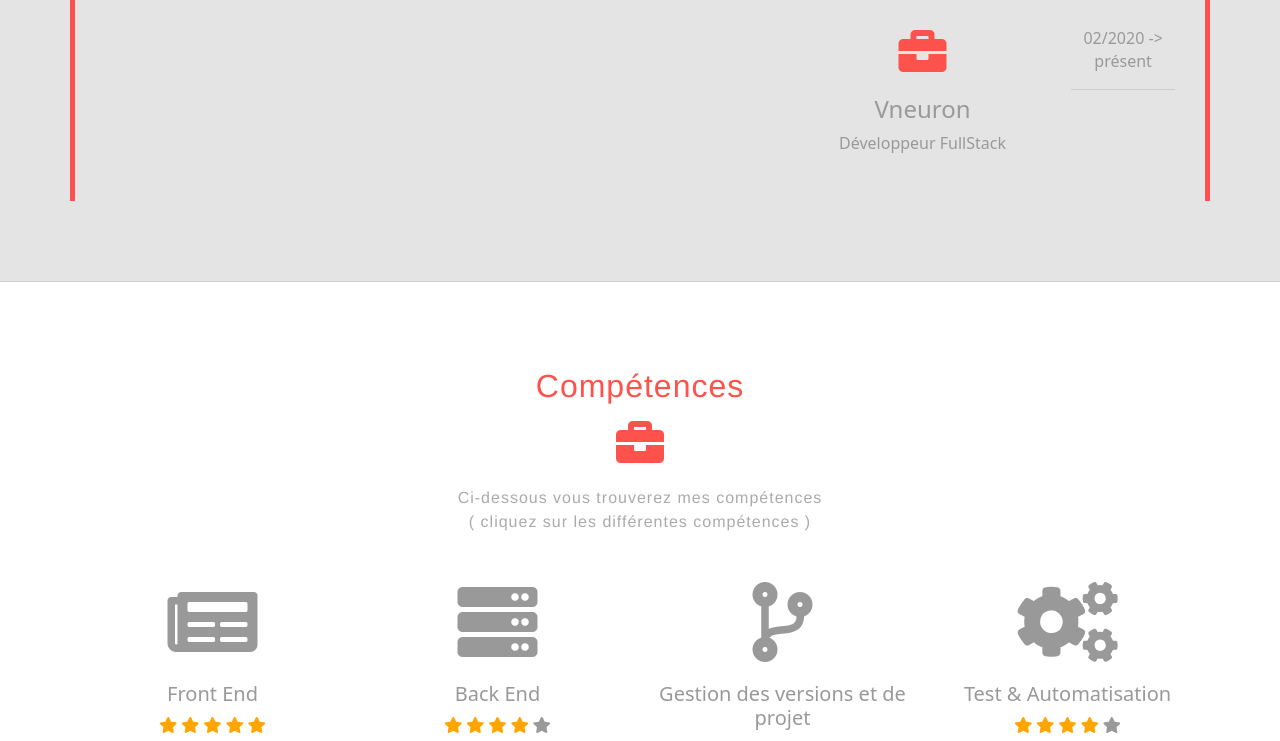
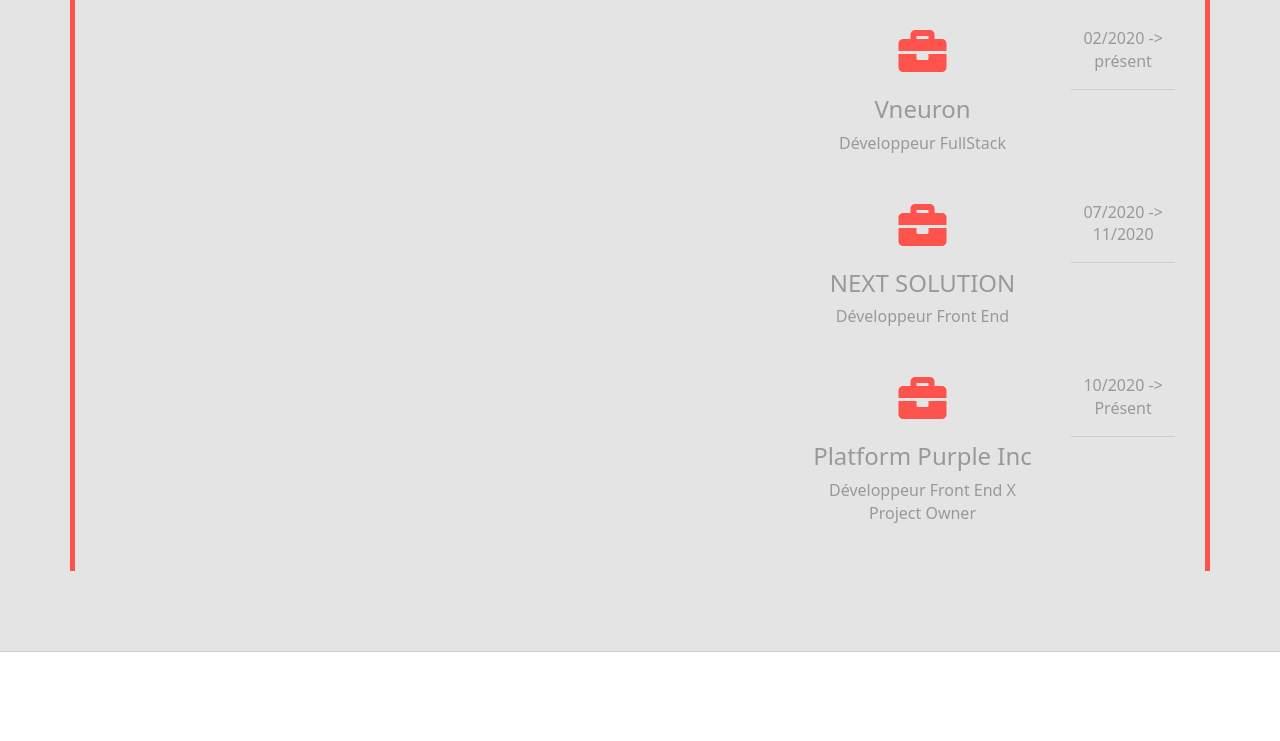
Before and after one commit to JawherHamza/JawherHamza.github.io, a plain HTML site: page index.html in a window 1280 px wide. Shown: the part 2488-3229 px from the top of the page. Drawn offline with nearby package versions, Linux system fonts and the light colour scheme; a script that the page names is missing.

Commit message:
Update index.html

```diff
--- a/index.html
+++ b/index.html
@@ -77,7 +77,6 @@
 									<bold>Jawher</bold><br><strong>E-mail</strong>
 									: jawher_hamza@yahoo.fr<br><strong>Date de Naissance</strong> :
 									10/04/1997<br><strong>Statut</strong>
-									: Développeur FullStack chez Vneuron.
 							</figcaption>
 						</figure>
 						<p id="cv"> <a title="CV - Jawher Hamza" href="./assets/files/CV - FR.pdf"><i
@@ -174,6 +173,28 @@
 							<div class="col-6 text-center"> <i class="fa fa-briefcase fa-3x"></i>
 								<h4>Vneuron</h4>
 								<p>Développeur FullStack</p>
+							</div>
+						</div>
+					</div>
+					<div class="bb">
+						<div class="d-flex flex-row-reverse">
+							<div class="col-3 text-center"> 07/2020 -> 11/2020<br>
+								<hr>
+							</div>
+							<div class="col-6 text-center"> <i class="fa fa-briefcase fa-3x"></i>
+								<h4>NEXT SOLUTION</h4>
+								<p>Développeur Front End</p>
+							</div>
+						</div>
+					</div>
+					<div class="bb">
+						<div class="d-flex flex-row-reverse">
+							<div class="col-3 text-center"> 10/2020 -> Présent<br>
+								<hr>
+							</div>
+							<div class="col-6 text-center"> <i class="fa fa-briefcase fa-3x"></i>
+								<h4>Platform Purple Inc</h4>
+								<p>Développeur Front End X Project Owner</p>
 							</div>
 						</div>
 					</div>
```
